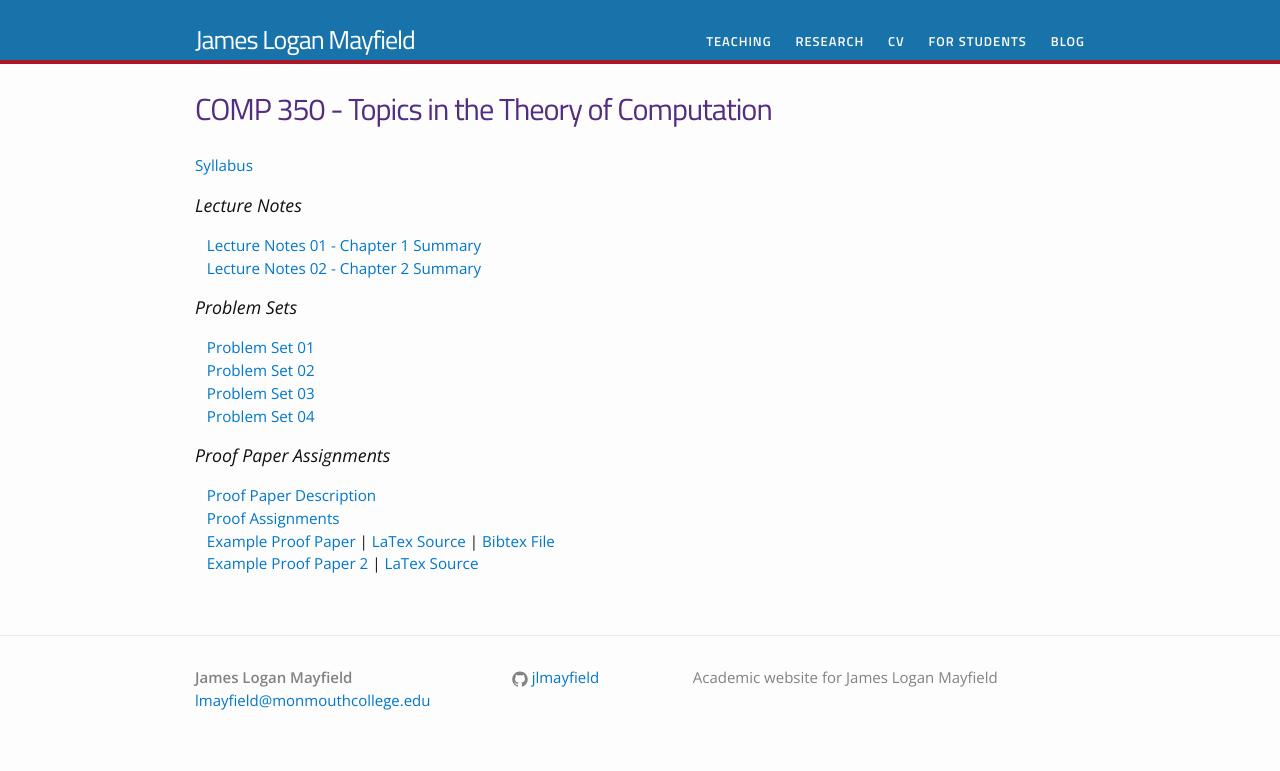
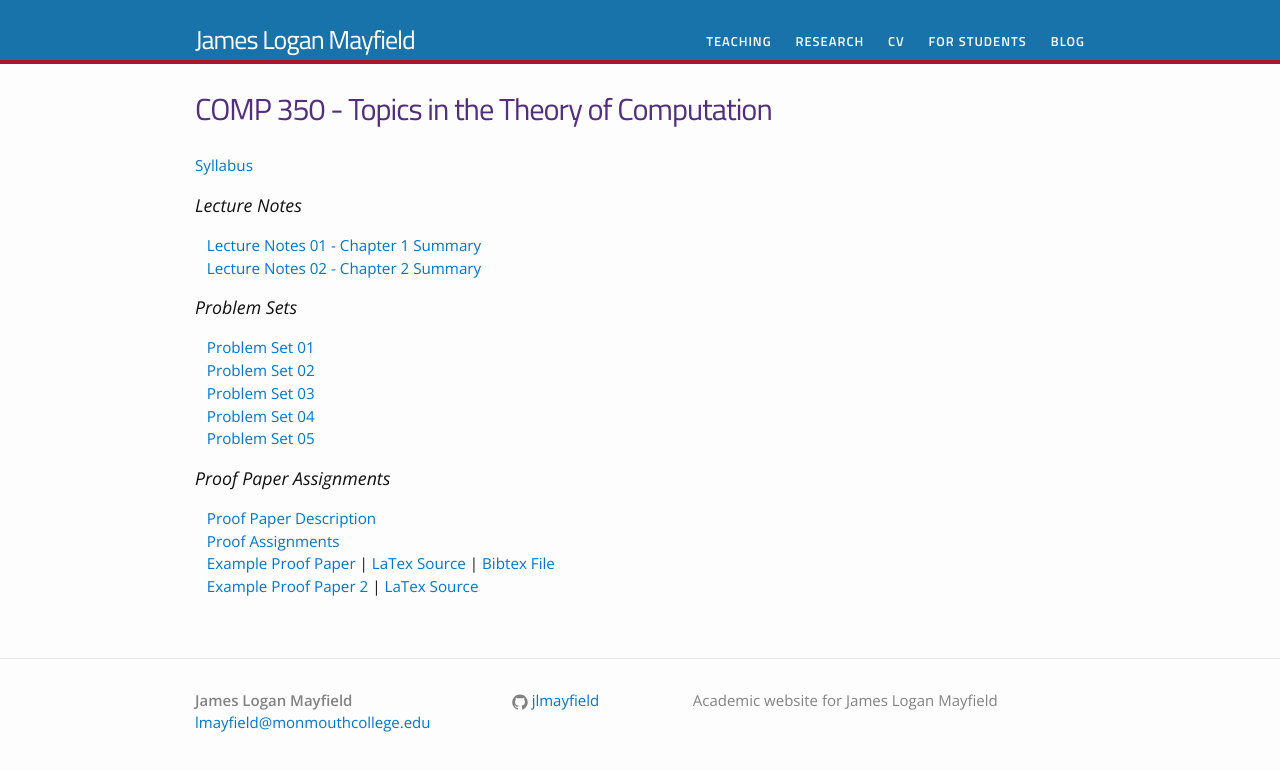
Before and after one commit to jlmayfield/jlmayfield.github.io, a Jekyll site: the page built from teaching/comp350-theory.md, in a window 1280 px wide. Shown: the top 771 px of the page. Built offline with Jekyll 4.4.1, drawn with Linux system fonts in a browser that asks for light colours.

Commit message:
updated c350 sp17 pset5 proof5

```diff
--- a/teaching/comp350-theory.md
+++ b/teaching/comp350-theory.md
@@ -16,6 +16,7 @@
 &nbsp;&nbsp;&nbsp;[Problem Set 02](/teaching/COMP350-Theory/psets/comp350-pset-02.pdf)
 &nbsp;&nbsp;&nbsp;[Problem Set 03](/teaching/COMP350-Theory/psets/comp350-pset-03.pdf)
 &nbsp;&nbsp;&nbsp;[Problem Set 04](/teaching/COMP350-Theory/psets/comp350-pset-04.pdf)
+&nbsp;&nbsp;&nbsp;[Problem Set 05](/teaching/COMP350-Theory/psets/comp350-pset-05.pdf)
 
 ### Proof Paper Assignments
 
```
Also changed, not shown: 2 other files.
